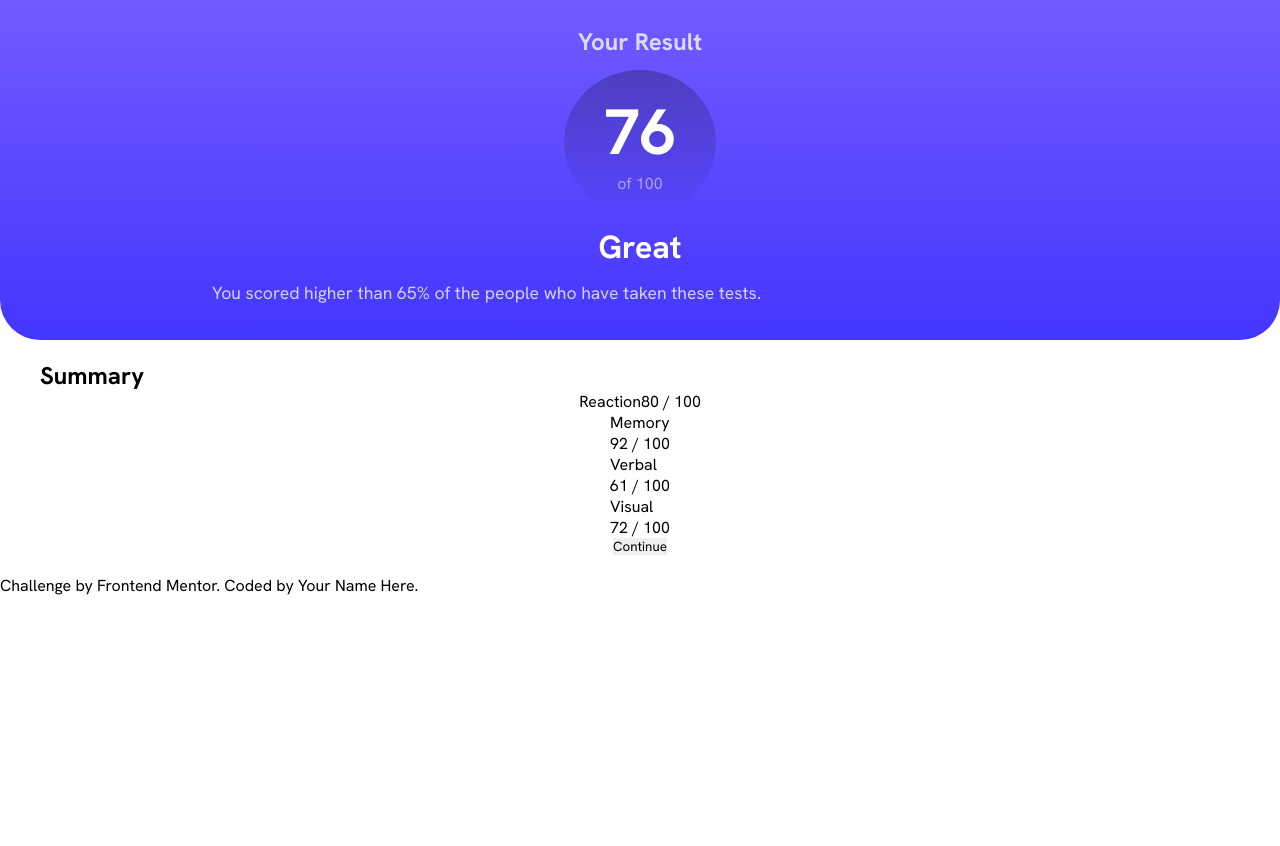
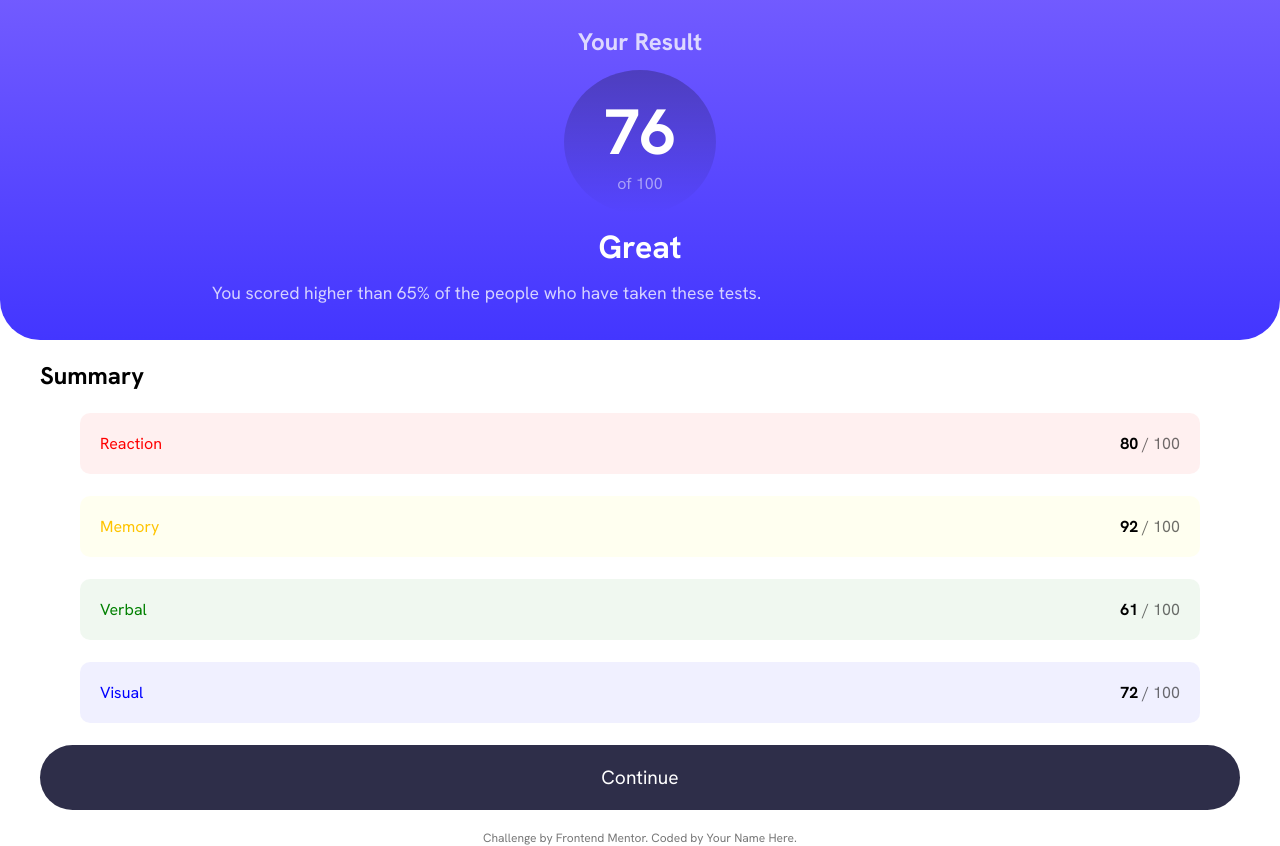
Before and after one commit to kinhoown/projeto-saude, a plain HTML site: page index.html in a window 1280 px wide. Before the commit the page ends 800 px from the top, so only its background shows below. Drawn offline with Linux system fonts and the light colour scheme.

Commit message:
concluido
o css do celular foi concluido.
indo p/a parte do pc.(telas maiores)

```diff
--- a/estilos/style.css
+++ b/estilos/style.css
@@ -58,7 +58,7 @@ body{
     color: rgba(255, 255, 255, 0.767);
 }
 
-strong{
+#forte{
     font-size: 4em;
     color: white;
 }
@@ -91,13 +91,84 @@ strong{
     flex-direction: column;
     align-items: center;
     margin: 20px 40px;
+    row-gap: 22px;
 }
 
 .filho21{
     align-self: flex-start;
 }
 
+strong{
+    color: black;
+}
+
+.preto{
+    color: rgba(0, 0, 0, 0.570);
+}
+
 .filho22{
+    width: 90%;
+    padding: 20px;
+    border-radius: 10px;
+
     display: flex;
-    flex-direction: ;
+    justify-content: space-between;
+
+    background-color: rgba(255, 0, 0, 0.060);
+    color: red;
 }
+
+.filho23{
+    width: 90%;
+    padding: 20px;
+    border-radius: 10px;
+
+    display: flex;
+    justify-content: space-between;
+
+    background-color: rgba(255, 255, 0, 0.060);
+    color: rgb(255, 196, 0);
+}
+
+.filho24{
+    width: 90%;
+    padding: 20px;
+    border-radius: 10px;
+
+    display: flex;
+    justify-content: space-between;
+
+    background-color: rgba(0, 128, 0, 0.060);
+    color: green;
+}
+
+.filho25{
+    width: 90%;
+    padding: 20px;
+    border-radius: 10px;
+
+    display: flex;
+    justify-content: space-between;
+
+    background-color: rgba(0, 0, 255, 0.060);
+    color: blue;
+}
+
+.filho26{
+    width: 100%;
+    padding: 20px;
+    border-radius: 50px;
+
+    background-color: rgb(46, 46, 73);
+    color: white;
+
+    font-size: 1.2em;
+}
+
+footer{
+    color: rgba(0, 0, 0, 0.534);
+    font-size: 12px;
+
+    display: flex;
+    justify-content: center;
+}
--- a/index.html
+++ b/index.html
@@ -13,16 +13,16 @@
     <main class="avo">
         <section class="pai1">
             <h1 class="filho11">Your Result</h1>
-            <p class="filho12"><strong>76</strong> of 100</p>
+            <p class="filho12"><strong id="forte">76</strong> of 100</p>
             <h2 class="filho13">Great</h2>
             <p class="filho14">You scored higher than 65% of the people who have taken these tests.</p>
         </section>
         <section class="pai2">
             <h1 class="filho21">Summary</h1>
-            <div class="filho22"><div>Reaction</div><div>80 / 100</div></div>
-            <div class="filho23"><div>Memory</div><div>92 / 100</div></div>
-            <div class="filho24"><div>Verbal</div><div>61 / 100</div></div>
-            <div class="filho25"><div>Visual</div><div>72 / 100</div></div>
+            <div class="filho22"><div>Reaction</div><div class="preto"><strong>80</strong> / 100</div></div>
+            <div class="filho23"><div>Memory</div><div class="preto"><strong>92</strong> / 100</div></div>
+            <div class="filho24"><div>Verbal</div><div class="preto"><strong>61</strong> / 100</div></div>
+            <div class="filho25"><div>Visual</div><div class="preto"><strong>72</strong> / 100</div></div>
             <button class="filho26">Continue</button>
             </section>
     </main>
```
